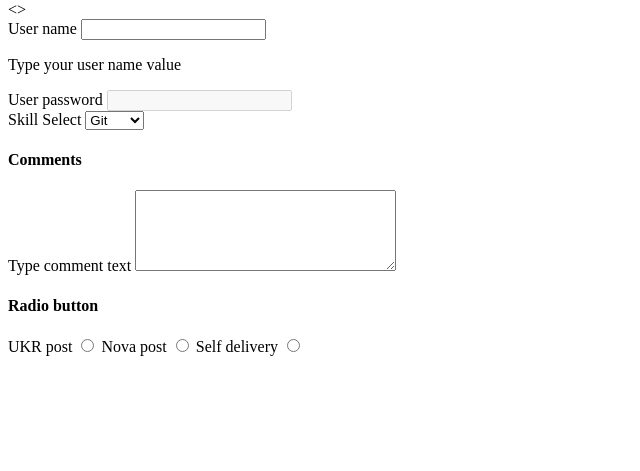
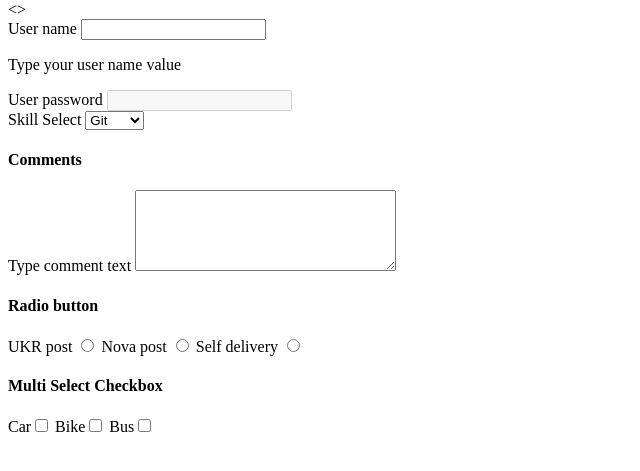
Before and after one commit to MarynaDidorenko/FE-28-05-2025, a plain HTML site: page 03/index.html in a window 1280 px wide. Shown: the part 79-550 px from the top of the page, without its empty margins (0-640 px from the left). Drawn offline with Linux system fonts and the light colour scheme.

Commit message:
Update index.html

```diff
--- a/03/index.html
+++ b/03/index.html
@@ -25,9 +25,11 @@
                 <option disabled value="04">JS</option>
             </select>
         </div>
+
         <h4>Comments</h4>
         <label for="coment">Type comment text</label>
             <textarea cols="30" rows="5" id="coment"></textarea>
+
         <h4>Radio button</h4>
         <label for="ukrpost">UKR post</label>
         <input type="radio" name="delivery" id="ukrpost">
@@ -36,6 +38,11 @@
          <label for="selfdelivery">Self delivery</label>
         <input type="radio" name="delivery" id="selfdelivery">
 
-
+        <h4>Multi Select Checkbox</h4>
+        <div>
+            <label for="car">Car</label><input type="checkbox" name="vehical1" id="car">
+            <label for="bike">Bike</label><input type="checkbox" name="vehical2" id="bike">
+            <label for="bus">Bus</label><input type="checkbox" name="vehical3" id="bus">
+        </div>
 </body>
 </html>
```
